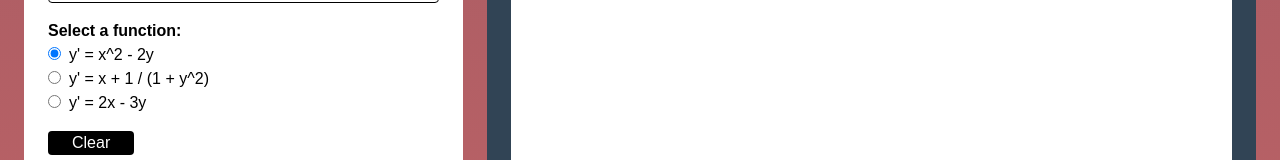
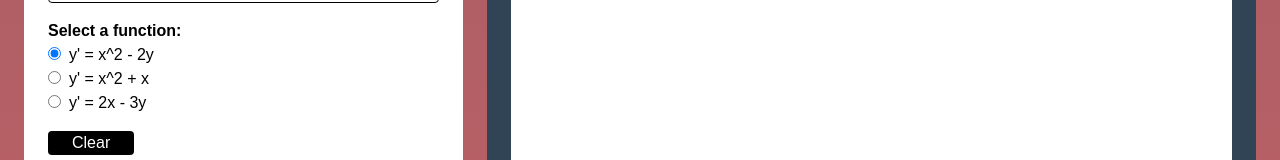
Before and after one commit to Djerden/computation-math, a React (Vite) app in the folder labs3-6-gui/frontend/: page /lab6 in a window 1280 px wide. Shown: the part 531-691 px from the top of the page. Built offline with nearby package versions, Linux system fonts and the light colour scheme.

Commit message:
all done

```diff
--- a/labs3-6-gui/frontend/src/components/Lab6Components/Input.jsx
+++ b/labs3-6-gui/frontend/src/components/Lab6Components/Input.jsx
@@ -183,12 +183,12 @@ export default function Input({requestFunction}) {
                         <input
                             type="radio"
                             name="equation"
-                            value="y' = x + 1 / (1 + y^2)"
-                            checked={inputs.function === "y' = x + 1 / (1 + y^2)"}
+                            value="y' = x^2 + x"
+                            checked={inputs.function === "y' = x^2 + x"}
                             onChange={(e) => {
                                 changeInputs('function', e.target.value)
                             }}/>
-                        <label>y' = x + 1 / (1 + y^2)</label>
+                        <label>y' = x^2 + x</label>
                     </p>
                     <p className="space-x-2">
                         <input
```
Also changed, not shown: 2 other files (tests, documents, lock files or other folders).
